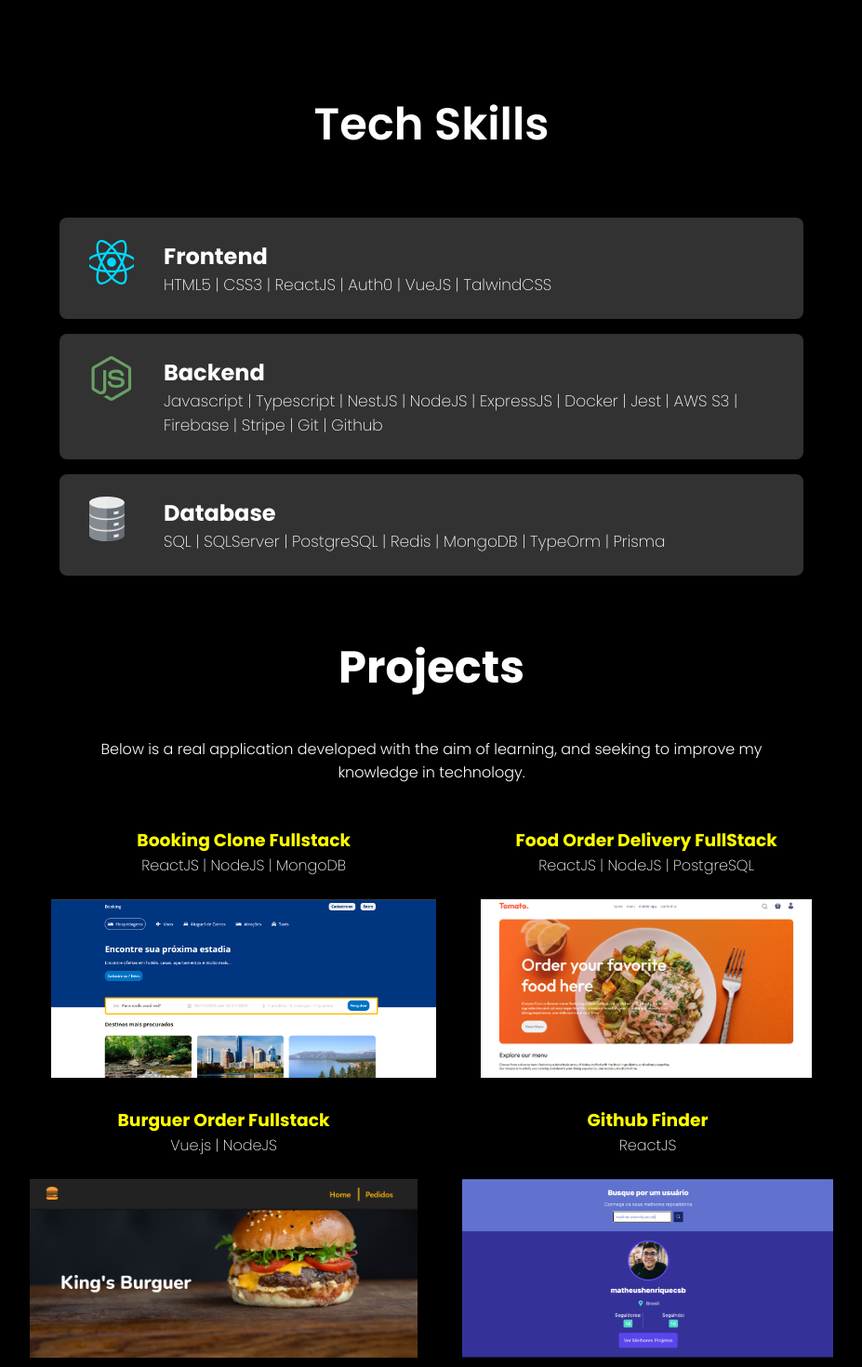
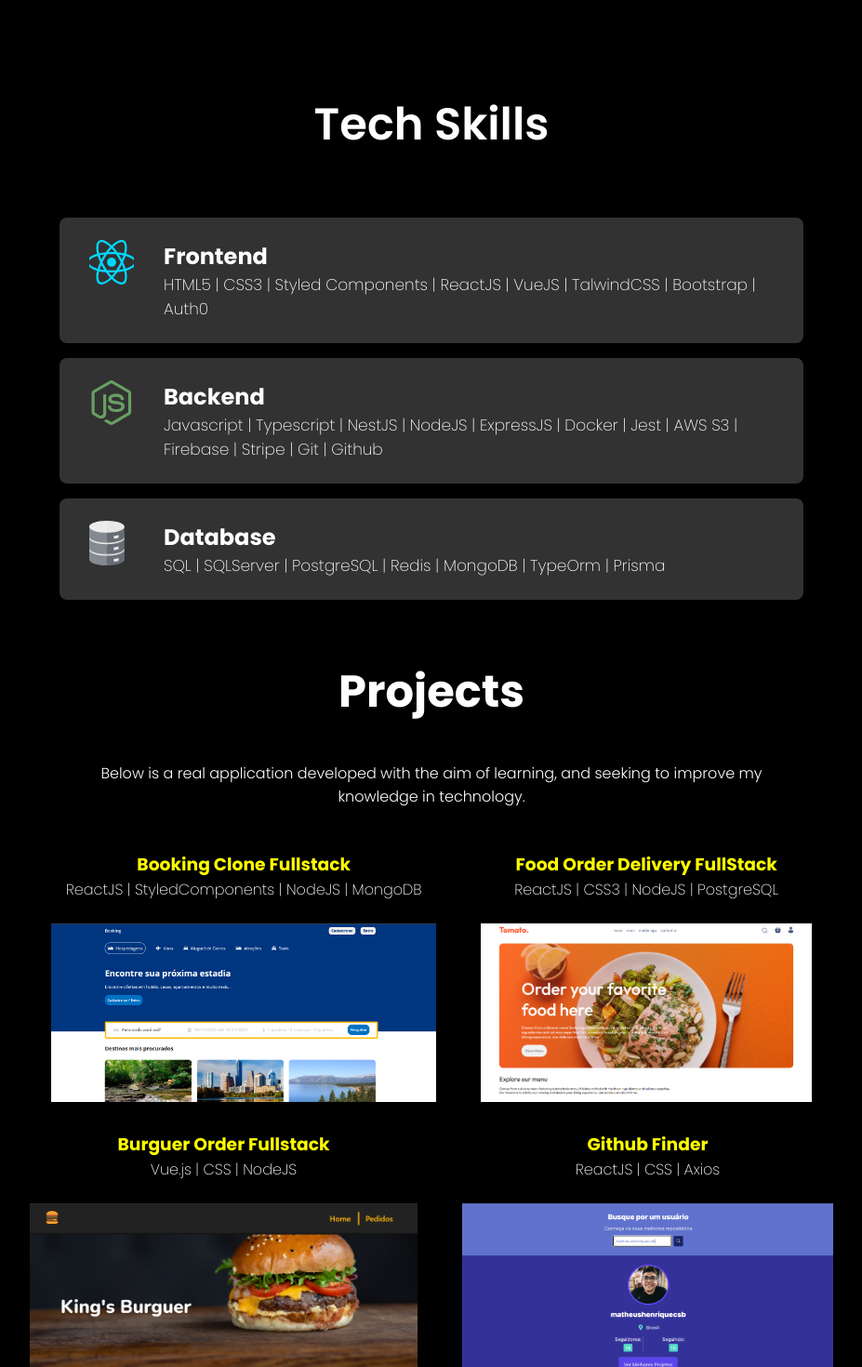
Before and after one commit to matheushenriquecsb/portfolio, a React (Vite) app: page / in a window 1280 px wide. Shown: the part 748-2218 px from the top of the page at 93% size, without its empty margins (176-1103 px from the left). Built offline with nearby package versions, Linux system fonts and the light colour scheme.

Commit message:
fix: fix projects name

```diff
--- a/src/components/Projects/Projects.tsx
+++ b/src/components/Projects/Projects.tsx
@@ -16,7 +16,7 @@
         <div className="projectImgs">
           <a href="https://booking-rent.netlify.app" target="_blank">
             <h3>Booking Clone Fullstack</h3>
-            <h4>ReactJS | NodeJS | MongoDB</h4>
+            <h4>ReactJS | StyledComponents | NodeJS | MongoDB</h4>
             <img
               src={bookingWebsite}
               alt="booking-project"
@@ -25,7 +25,7 @@
           </a>
           <a href="https://delivery-food-order.netlify.app" target="_blank">
             <h3>Food Order Delivery FullStack</h3>
-            <h4>ReactJS | NodeJS | PostgreSQL </h4>
+            <h4>ReactJS | CSS3 | NodeJS | PostgreSQL </h4>
             <img
               src={foodOrderProject}
               alt="food-project"
@@ -34,7 +34,7 @@
           </a>
           <a href="https://burguer-order-menu.netlify.app" target="_blank">
             <h3>Burguer Order Fullstack</h3>
-            <h4>Vue.js | NodeJS</h4>
+            <h4>Vue.js | CSS | NodeJS</h4>
             <img
               src={burguerOrder}
               alt="burguer-order"
@@ -43,7 +43,7 @@
           </a>
           <a href="https://githubfinder-api.netlify.app" target="_blank">
             <h3>Github Finder</h3>
-            <h4>ReactJS</h4>
+            <h4>ReactJS | CSS | Axios</h4>
             <img
               src={githubProject}
               alt="github-finder"
--- a/src/components/Skills/Skills.tsx
+++ b/src/components/Skills/Skills.tsx
@@ -14,7 +14,10 @@
             <img src={frontend} alt="" className="skillBarImg" />
             <div className="skillBarText">
               <h2>Frontend</h2>
-              <p>HTML5 | CSS3 | ReactJS | Auth0 | VueJS | TalwindCSS</p>
+              <p>
+                HTML5 | CSS3 | Styled Components | ReactJS | VueJS | TalwindCSS | Bootstrap
+                | Auth0
+              </p>
             </div>
           </div>
           <div className="skillBar">
@@ -31,7 +34,10 @@
             <img src={database} alt="" className="skillBarImg" />
             <div className="skillBarText">
               <h2>Database</h2>
-              <p>SQL | SQLServer | PostgreSQL | Redis | MongoDB | TypeOrm | Prisma</p>
+              <p>
+                SQL | SQLServer | PostgreSQL | Redis | MongoDB | TypeOrm |
+                Prisma
+              </p>
             </div>
           </div>
         </div>
```
